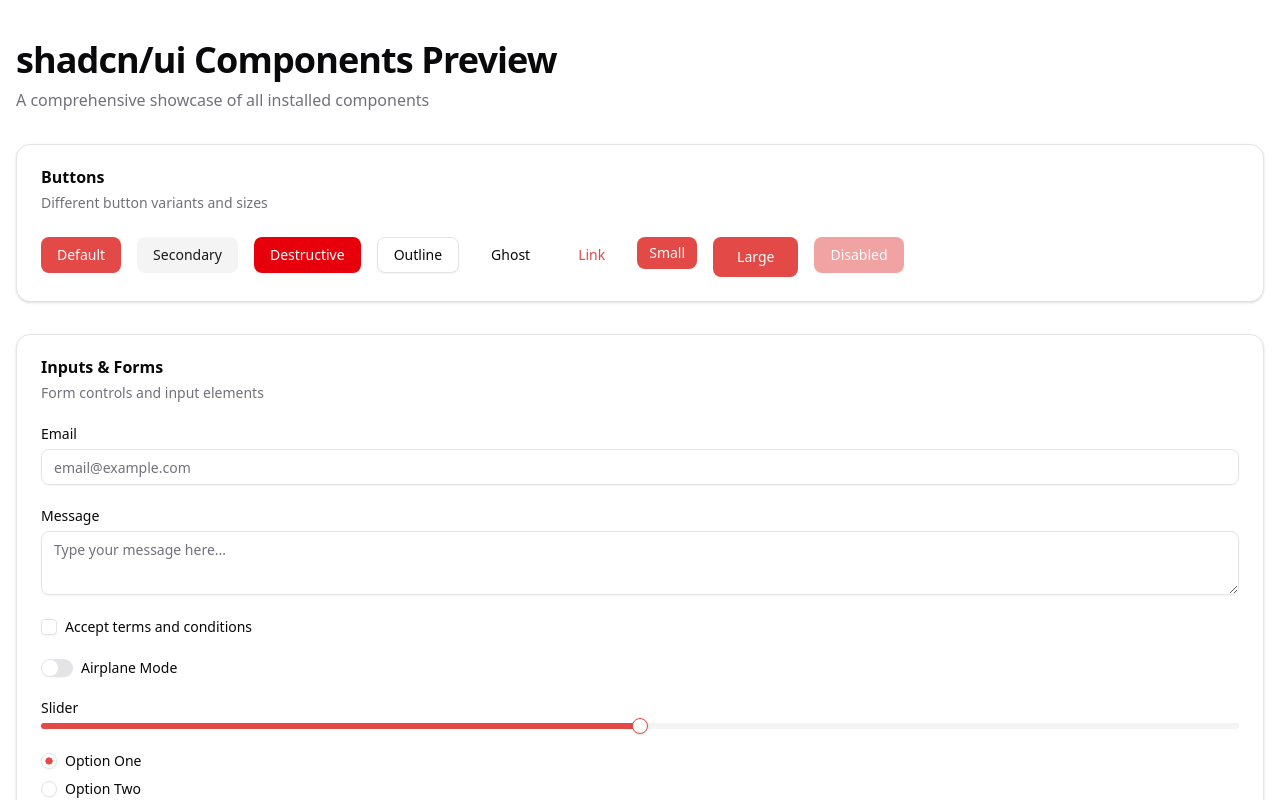
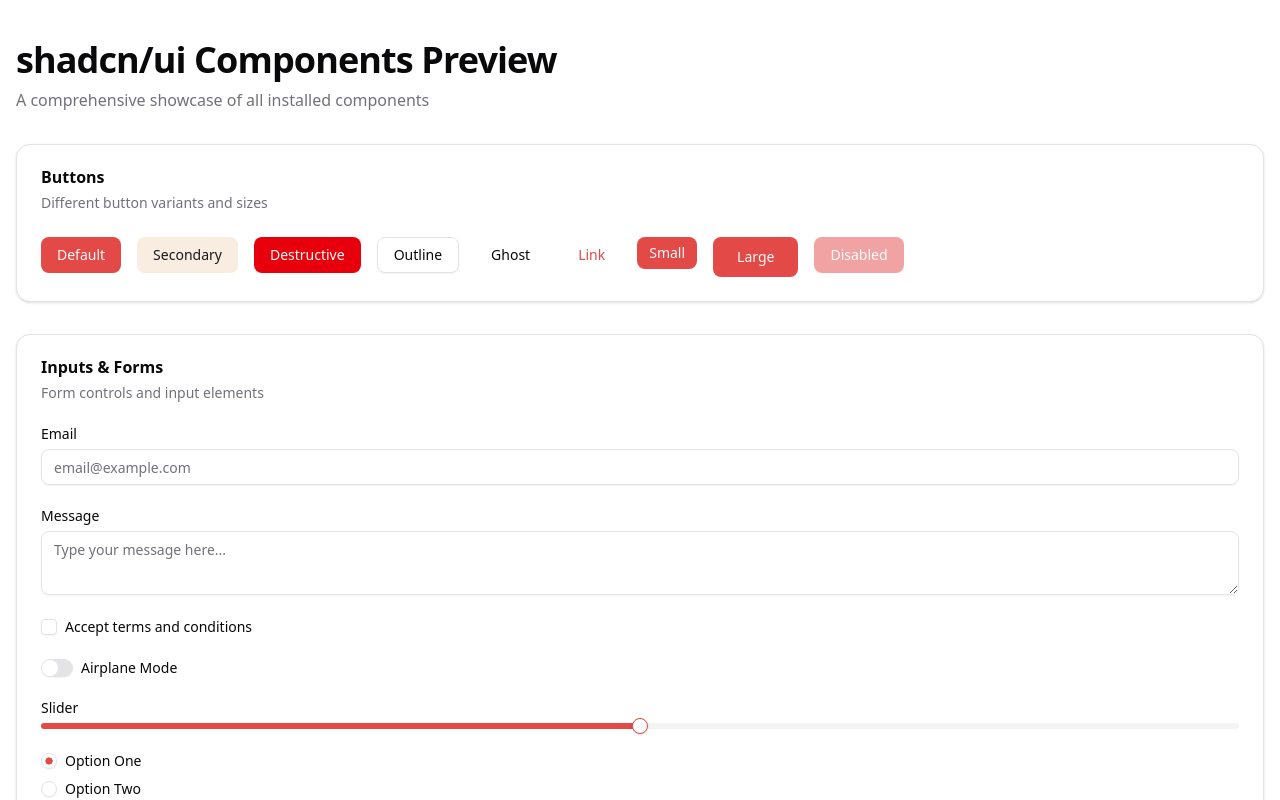
Before and after one commit to nsoybean/launch-feed, a Next.js app: page /preview-components in a window 1280 px wide. Shown: the top 800 px of the page. Built offline with nearby package versions, Linux system fonts and the light colour scheme.

Commit message:
feat: css

```diff
--- a/app/globals.css
+++ b/app/globals.css
@@ -53,7 +53,7 @@
   --popover-foreground: oklch(0.141 0.005 285.823);
   --primary: oklch(0.62 0.19 25);
   --primary-foreground: oklch(0.985 0 0);
-  --secondary: oklch(0.967 0.001 286.375);
+  --secondary: oklch(0.95 0.02 70);
   --secondary-foreground: oklch(0.21 0.006 285.885);
   --muted: oklch(0.967 0.001 286.375);
   --muted-foreground: oklch(0.552 0.016 285.938);
@@ -87,7 +87,7 @@
   --popover-foreground: oklch(0.985 0 0);
   --primary: oklch(0.68 0.20 25);
   --primary-foreground: oklch(0.985 0 0);
-  --secondary: oklch(0.274 0.006 286.033);
+  --secondary: oklch(0.35 0.03 70);
   --secondary-foreground: oklch(0.985 0 0);
   --muted: oklch(0.274 0.006 286.033);
   --muted-foreground: oklch(0.705 0.015 286.067);
--- a/app/page.tsx
+++ b/app/page.tsx
@@ -201,12 +201,12 @@ export default function Home() {
       {/* CTA Section */}
       <section className="px-4 py-20 sm:px-6 lg:px-8">
         <div className="mx-auto max-w-4xl">
-          <Card className="overflow-hidden border-none bg-linear-to-r from-primary to-primary/80">
+          <Card className="overflow-hidden border-none bg-linear-to-r from-secondary to-secondary/80">
             <CardContent className="p-12 text-center">
-              <h2 className="text-3xl font-bold text-white sm:text-4xl">
+              <h2 className="text-3xl font-bold sm:text-4xl">
                 Ready to Build in Public?
               </h2>
-              <p className="mx-auto mt-4 max-w-2xl text-lg text-white/90">
+              <p className="mx-auto mt-4 max-w-2xl text-lg">
                 Join the waitlist and be among the first to showcase your
                 journey, connect with other builders, and grow your audience.
               </p>
@@ -214,9 +214,9 @@ export default function Home() {
                 <input
                   type="email"
                   placeholder="name@email.com"
-                  className="h-12 w-full max-w-sm rounded-lg border-0 px-4 text-sm focus:outline-none focus:ring-2 focus:ring-white/50 bg-accent"
+                  className="h-12 w-full max-w-sm rounded-lg border-0 px-4 text-sm focus:outline-none focus:ring-2 focus:ring-white/50 bg-white"
                 />
-                <Button size="lg" variant="secondary" className="h-12">
+                <Button size="lg" className="h-12">
                   Join Waitlist
                 </Button>
               </div>
```
